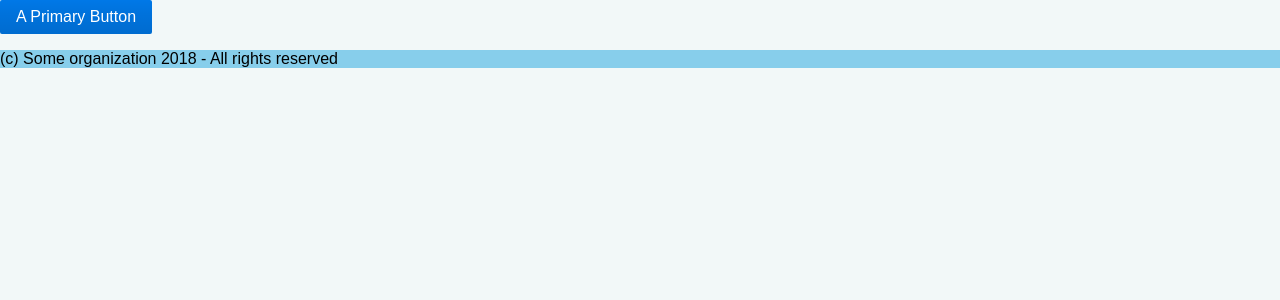
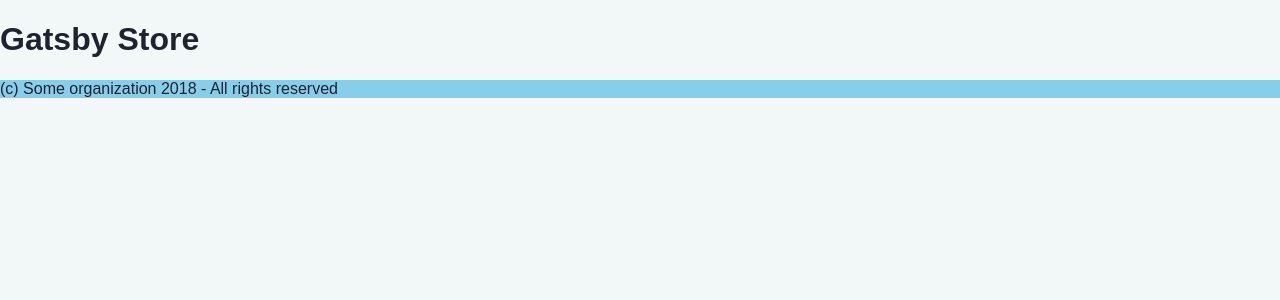
Before and after one commit to dantecalderon/store, a Gatsby app: page / in a window 1280 px wide. Shown: the top 300 px of the page. Built offline with nearby package versions, Linux system fonts and the light colour scheme.

Commit message:
:nail_care Add polished for themes

```diff
--- a/package.json
+++ b/package.json
@@ -11,6 +11,7 @@
     "babel-plugin-styled-components": "^1.8.0",
     "gatsby": "^2.0.0",
     "gatsby-plugin-styled-components": "^3.0.0",
+    "polished": "^2.2.0",
     "purecss": "^1.0.0",
     "react": "^16.5.1",
     "react-dom": "^16.5.1",
--- a/src/components/Layouts/Default/Default.js
+++ b/src/components/Layouts/Default/Default.js
@@ -6,7 +6,6 @@ class DefaultLayout extends React.Component {
 	render() {
 		return(
 			<div>
-				<a class="pure-button pure-button-primary" href="#">A Primary Button</a>
 				{ this.props.children }
 			</div>
 		)
--- a/src/pages/index.js
+++ b/src/pages/index.js
@@ -5,6 +5,7 @@ import Layout from '../components/Layouts/Default'
 
 export default () => (
 	<Layout>
+		<h1>Gatsby Store</h1>
 		<Footer/>
 	</Layout>
 )
--- a/src/styles/global.js
+++ b/src/styles/global.js
@@ -3,5 +3,6 @@ import { injectGlobal } from 'styled-components'
 injectGlobal`
 	body {
 		background: #f2f8f8;
+		color: #1f232f;
 	}
 `
```
Also changed, not shown: 1 other file (tests, documents, lock files or other folders).
